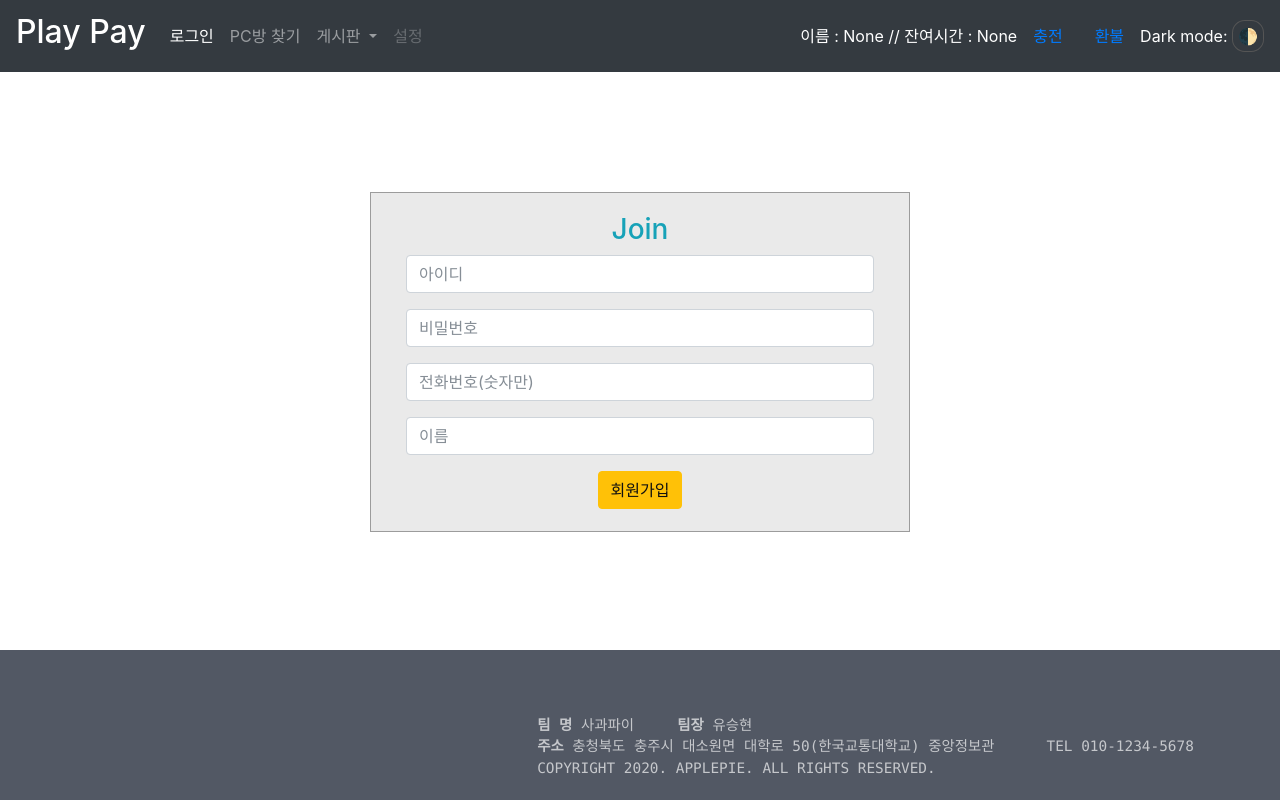
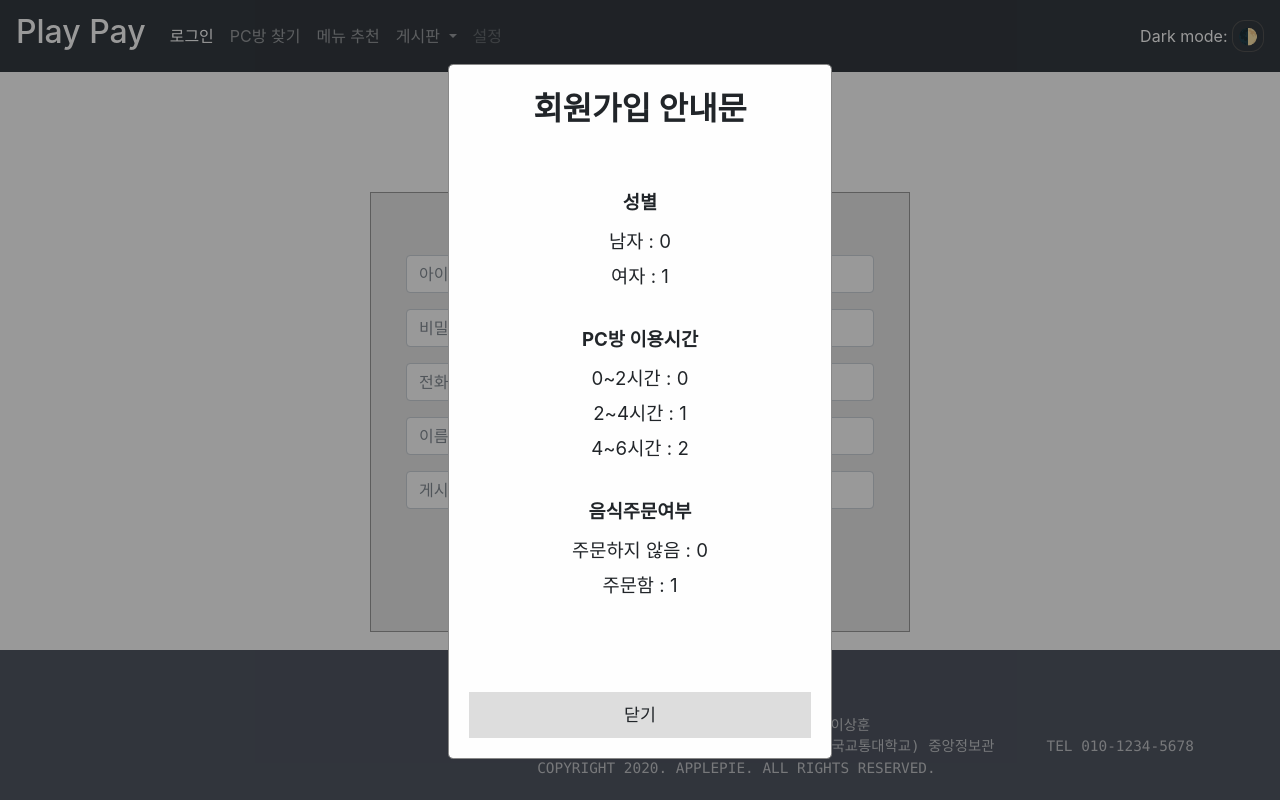
Before and after one commit to narae0409/playpay, a Django app: page /join/ in a window 1280 px wide. Run offline with Django 3.2, Linux system fonts and the light colour scheme; parts of the project's set-up code (start-up, migrations or seed data) failed here and were passed over; some libraries are stand-ins or nearby versions.

Commit message:
20.10.28.

```diff
--- a/Proj/forms.py
+++ b/Proj/forms.py
@@ -7,6 +7,8 @@ class JoinForm(forms.Form):
     your_pw = forms.CharField(label='비밀번호', max_length=100, widget = forms.PasswordInput)
     your_ph = forms.IntegerField(label='전화번호(숫자만)')
     your_name = forms.CharField(label='이름', max_length=10)
+    your_sex = forms.ChoiceField(widget = forms.Select(), choices = ([('1','리뷰 게시판'), ('2','공지사항')]), initial='1', label='게시판 선택', required = True)
+
 
 class LoginForm(forms.Form):
     your_id = forms.EmailField(label='아이디', max_length=100)
@@ -41,3 +43,6 @@ class SearchForm(forms.Form):
 
 class SettingForm(forms.Form):
     your_settingnum = forms.IntegerField(label='시간설정')
+
+class FoodForm(forms.Form):
+    your_con1 = forms.ChoiceField(widget = forms.Select(), choices = ([('0','갈비만두'), ('1','감자튀김'),('2','떡볶이'), ('3','레몬에이드'), ('4','불닭볶음면'), ('5','소떡소떡'), ('6','수제소시지'), ('7','스프라이트'), ('8','슬라이스 치즈'), ('9','신라면'), ('10','아메리카노'), ('11','자몽에이드'), ('12','제육덮밥'), ('13','짜파게티'), ('14','참치김밥'), ('15','청포도에이드'), ('16','치킨마요덮밥'), ('17','코카콜라'), ('18','펩시'), ('19','포스틱'), ('20','포카칩'), ('21','핫도그'), ('22','핫바'), ('23','햇반'), ('24','허니버터칩'), ('25','홈런볼')]), initial='0', label='메뉴 선택', required = True)
--- a/Proj/models.py
+++ b/Proj/models.py
@@ -8,6 +8,11 @@ class User(models.Model):
     name = models.CharField(max_length=100)
     ph = models.IntegerField(default=0)
     time = models.IntegerField(default=0)
+    sex = models.IntegerField(default=0)
+    region = models.IntegerField(default=0)
+    avg_time = models.IntegerField(default=0)
+    food_choice = models.IntegerField(default=0)
+    age = models.IntegerField(default=20)
 
 
     def __str__(self):
--- a/Proj/templates/Proj/base.html
+++ b/Proj/templates/Proj/base.html
@@ -39,6 +39,11 @@
         <a class="nav-link" href={% url 'proj:boardmanage' %}>게시판 관리</a>
       </li>
       {% endif %}
+
+      <li class="nav-item">
+        <a class="nav-link" href={% url 'proj:food' %}>메뉴 추천</a>
+      </li>
+
 <li class="nav-item dropdown">
         <a class="nav-link dropdown-toggle" href="#" id="navbarDropdownMenuLink" data-toggle="dropdown" aria-haspopup="true" aria-expanded="false">
           게시판
@@ -66,17 +71,18 @@
     {% if request.session.name %}
     <a>이름 : {{ request.session.name }} //</a>
     {% else %}
-    <a>이름 : None //</a>
+
     {% endif %}
     {% if request.session.time %}
     <a>잔여시간 : {{ request.session.time }}분</a>
     {% else %}
-    <a>잔여시간 : None </a>
+
     {% endif %}
     </font>
-
+    {% if request.session.name %}
     <a class="nav-link" href={% url 'proj:payment' %}>충전</a>
     <a class="nav-link" href={% url 'proj:refund' %}>환불</a>
+    {% endif %}
     </form>
 
 <head>
@@ -210,7 +216,7 @@
     <div id="footer"><pre>
 
     <div id="color">
-                                                              <b>팀 명</b> 사과파이     <b>팀장</b> 유승현
+                                                              <b>팀 명</b> 사과파이     <b>팀장</b> 유승현     <b>팀원</b> 이상훈
                                                               <b>주소</b> 충청북도 충주시 대소원면 대학로 50(한국교통대학교) 중앙정보관      TEL 010-1234-5678
                                                               COPYRIGHT 2020. APPLEPIE. ALL RIGHTS RESERVED.</div>
     </pre></div>
--- a/Proj/templates/Proj/join.html
+++ b/Proj/templates/Proj/join.html
@@ -7,7 +7,7 @@
 #login .container #login-row #login-column #login-box {
   margin-top: 120px;
   max-width: 600px;
-  height: 340px;
+  height: 440px;
   border: 1px solid #9C9C9C;
   background-color: #EAEAEA;
 }
@@ -17,7 +17,75 @@
 #login .container #login-row #login-column #login-box #login-form #register-link {
   margin-top: -85px;
 }
+.modal {
+    display: none; /* Hidden by default */
+    position: fixed; /* Stay in place */
+    z-index: 1; /* Sit on top */
+    left: 0;
+    top: 0;
+    width: 100%; /* Full width */
+    height: 100%; /* Full height */
+    overflow: auto; /* Enable scroll if needed */
+    background-color: rgb(0,0,0); /* Fallback color */
+    background-color: rgba(0,0,0,0.4); /* Black w/ opacity */
+  }
+
+  /* Modal Content/Box */
+  .modal-content {
+    background-color: #fefefe;
+    margin: 5% auto; /* 15% from the top and centered */
+    padding: 20px;
+    border: 1px solid #888;
+    width: 30%; /* Could be more or less, depending on screen size */
+  }
 </style>
+<script src="https://code.jquery.com/jquery-latest.js"></script>
+
+
+    <!-- The Modal -->
+    <div id="myModal" class="modal">
+
+      <!-- Modal content -->
+      <div class="modal-content">
+                <p style="text-align: center;"><span style="font-size: 14pt;"><b><span style="font-size: 24pt;">회원가입 안내문</span></b></span></p>
+                <p style="text-align: center; line-height: 1.5;"><br /></p>
+                <p style="text-align: center; line-height: 1.5;"><span style="font-size: 14pt;"><b>성별</b></span></p>
+                <p style="text-align: center; line-height: 1;"><span style="font-size: 14pt;">남자 : 0</span></p>
+                <p style="text-align: center; line-height: 1;"><span style="font-size: 14pt;">여자 : 1</span></p><br>
+                <p style="text-align: center; line-height: 1.5;"><span style="font-size: 14pt;"><b>PC방 이용시간</b></span></p>
+                <p style="text-align: center; line-height: 1;"><span style="font-size: 14pt;">0~2시간 : 0</span></p>
+                <p style="text-align: center; line-height: 1;"><span style="font-size: 14pt;">2~4시간 : 1</span></p>
+                <p style="text-align: center; line-height: 1;"><span style="font-size: 14pt;">4~6시간 : 2</span></p><br>
+                <p style="text-align: center; line-height: 1.5;"><span style="font-size: 14pt;"><b>음식주문여부</b></span></p>
+                <p style="text-align: center; line-height: 1;"><span style="font-size: 14pt;">주문하지 않음 : 0</span></p>
+                <p style="text-align: center; line-height: 1;"><span style="font-size: 14pt;">주문함 : 1</span></p>
+                <!--<p style="text-align: center; line-height: 1.5;"><span style="font-size: 14pt;"><br /></span></p>
+                <p style="text-align: center; line-height: 1.5;"><span style="font-size: 14pt;">이용에 불편을 드린 점 양해를 </span></p>
+                <p style="text-align: center; line-height: 1.5;"><span style="font-size: 14pt;">부탁드립니다.</span></p>-->
+                <p style="text-align: center; line-height: 1.5;"><br /></p>
+                <p><br /></p>
+            <div style="cursor:pointer;background-color:#DDDDDD;text-align: center;padding-bottom: 10px;padding-top: 10px;" onClick="close_pop();">
+                <span class="pop_bt" style="font-size: 13pt;" >
+                     닫기
+                </span>
+            </div>
+      </div>
+
+    </div>
+        <!--End Modal-->
+
+
+    <script type="text/javascript">
+
+        jQuery(document).ready(function() {
+                $('#myModal').show();
+        });
+        //팝업 Close 기능
+        function close_pop(flag) {
+             $('#myModal').hide();
+        };
+
+      </script>
 <body>
     <div id="login">
         <div class="container">
--- a/Proj/urls.py
+++ b/Proj/urls.py
@@ -17,6 +17,7 @@ urlpatterns = [
     path('refund/', views.Refund, name='refund'),
     path('pclist/', views.Pclist, name='pclist'),
     path('setting/', views.Setting.as_view(), name='setting'),
+    path('food/', views.Food.as_view(), name='food'),
 
 
 
--- a/Proj/views.py
+++ b/Proj/views.py
@@ -10,6 +10,8 @@ from django.utils.safestring import mark_safe
 import json
 import hashlib
 from django.db.models import Q
+import joblib
+import pandas as pd
 
 
 class Login(FormView):
@@ -260,12 +262,40 @@ class SearchContent(FormView):
         if form.is_valid():
             new_search = form.cleaned_data['your_search']
             data = Text.objects.filter(boardnumber=boardnum).filter(tags__name=new_search)
-            print(data)
-            print(new_search)
             bn = boardnum
             return render(request, 'Proj/contentlist.html', {'data':data, 'bn':bn, 'form':form})
 
         return redirect('proj:main')
+
+
+class Food(FormView):
+    form_class = FoodForm
+    template_name = 'Proj/food.html'
+
+    def get(self, request, *args, **kwargs):
+        if not request.session.get('login', False):
+            return HttpResponseRedirect('/')
+        form = self.form_class(initial= self.initial)
+        return render(request,self.template_name,{'form':form})
+
+    def post(self, request, **kwargs):
+        form = self.form_class(request.POST)
+        if form.is_valid():
+            new_con1 = float(form.cleaned_data['your_con1'])
+            data = User.objects.filter(my_id=request.session.get('my_id'))
+            for qs in data.iterator():
+                new_sex = float(qs.sex)
+                new_region = float(qs.region)
+                new_avg_time = float(qs.avg_time)
+                new_food_choice = float(qs.food_choice)
+                new_age = float(qs.age)
+            arr = [[new_sex, new_region, new_avg_time, new_food_choice, new_con1, new_age]]
+            file_name = 'object_01.pkl'
+            obj = joblib.load(file_name)
+            y_pred = int(obj.predict(arr))
+            return render(request, 'Proj/foodResult.html', {'food':y_pred})
+
+        return redirect('proj:food')
 
 
 class Content(View):
```
Also changed, not shown: Proj/templates/Proj/contentlist.html (+10 -2 lines), Proj/templates/Proj/food.html (renamed from Proj/templates/Proj/login.html, +5 -10 lines), Proj/templates/Proj/foodResult.html (added, +97 -0 lines), Proj/migrations/0004_auto_20201027_1608.py (added), Proj/migrations/0005_user_age.py (added), db.sqlite3, 1 other file.
